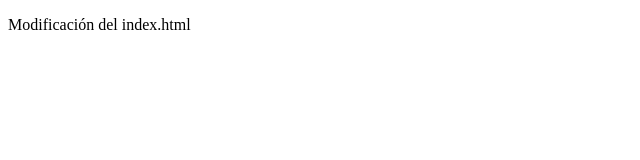
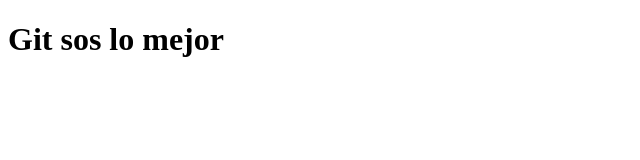
Before and after one commit to Laug0131/ejemplo-clase-3-NUCBA, a plain HTML site: page index.html in a window 1280 px wide. Shown: the whole page, without its empty margins (0-640 px from the left). Drawn offline with Linux system fonts and the light colour scheme.

Commit message:
Update text

```diff
--- a/index.html
+++ b/index.html
@@ -8,7 +8,7 @@
 </head>
 
 <body>
-    <p>Modificación del index.html</p>
+    <h1>Git sos lo mejor</h1>
 </body>
 
 </html>
```
